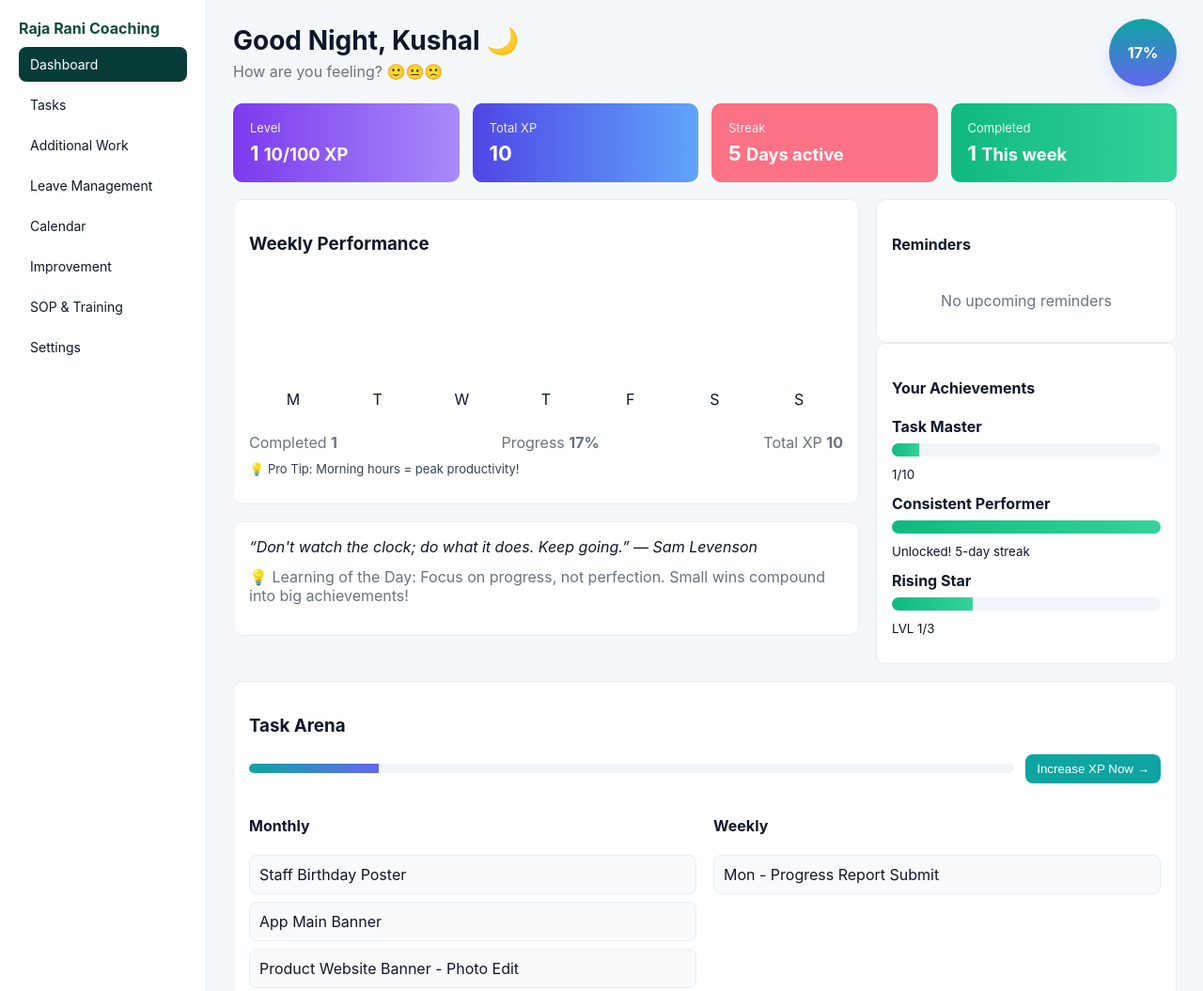
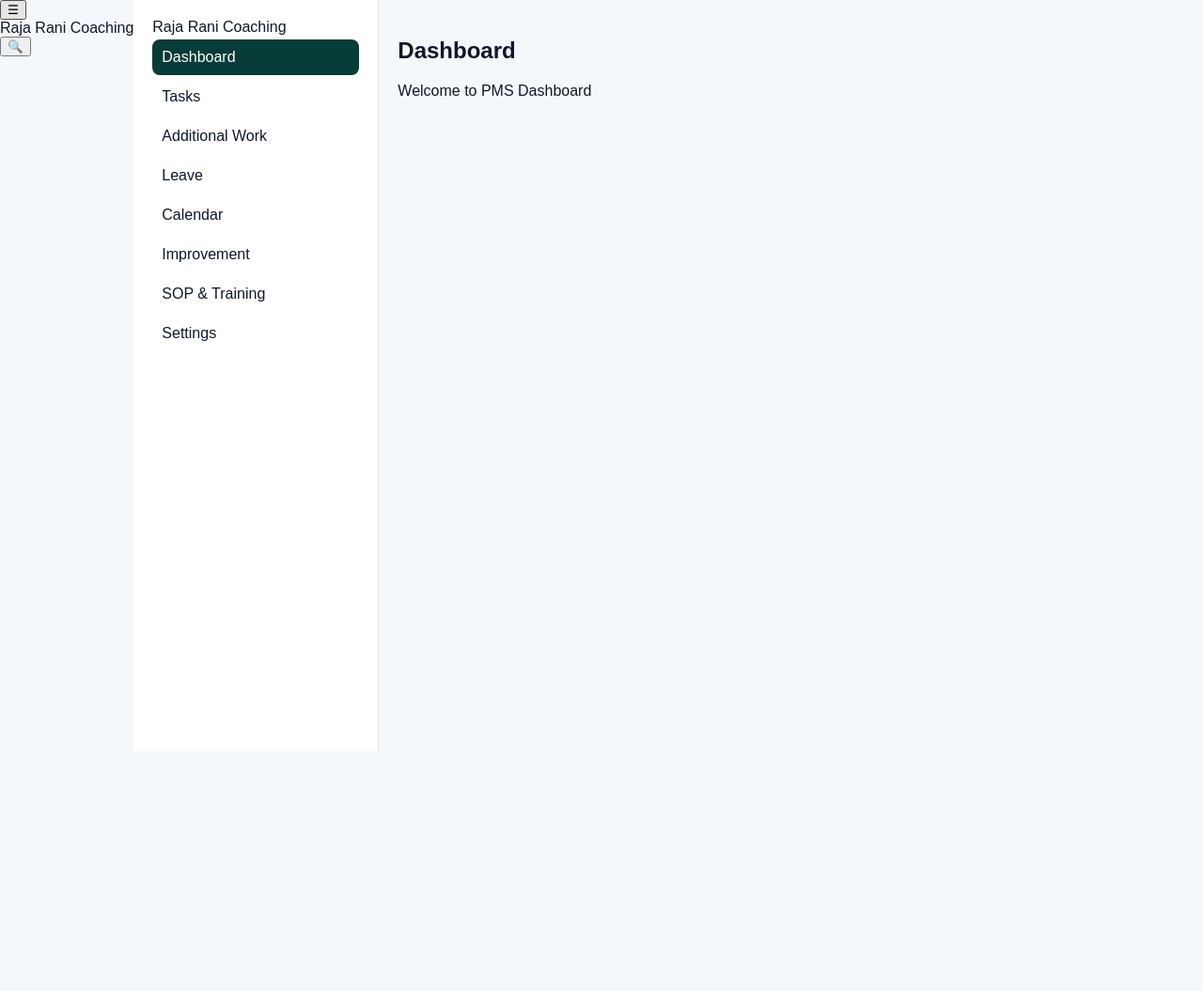
Before and after one commit to KushalH721/P, a plain HTML site: page index.html in a window 1280 px wide. Shown: the top 1055 px of the page at 94% size. After the commit the page ends 800 px from the top, so only its background shows below. Drawn offline with Linux system fonts and the light colour scheme.

Commit message:
Add files via upload

```diff
--- a/index.html
+++ b/index.html
@@ -3,134 +3,117 @@
 <head>
   <meta charset="utf-8" />
   <meta name="viewport" content="width=device-width,initial-scale=1" />
-  <title>PMS - Performance Management System (Demo)</title>
+  <title>PMS - Advanced Demo</title>
   <link rel="stylesheet" href="styles.css" />
 </head>
 <body>
-  <aside class="sidebar">
+  <header class="mobile-header">
+    <button id="menuToggle" class="hamburger">☰</button>
+    <div class="brand">Raja Rani Coaching</div>
+    <div class="mobile-actions"><button>🔍</button></div>
+  </header>
+
+  <aside class="sidebar" id="sidebar">
     <div class="brand">Raja Rani Coaching</div>
     <nav>
-      <a class="active">Dashboard</a>
-      <a>Tasks</a>
-      <a>Additional Work</a>
-      <a>Leave Management</a>
-      <a>Calendar</a>
-      <a>Improvement</a>
-      <a>SOP & Training</a>
-      <a>Settings</a>
+      <a class="navlink active" data-target="dashboard">Dashboard</a>
+      <a class="navlink" data-target="tasks">Tasks</a>
+      <a class="navlink" data-target="additional">Additional Work</a>
+      <a class="navlink" data-target="leave">Leave</a>
+      <a class="navlink" data-target="calendar">Calendar</a>
+      <a class="navlink" data-target="improvement">Improvement</a>
+      <a class="navlink" data-target="sop">SOP & Training</a>
+      <a class="navlink" data-target="settings">Settings</a>
     </nav>
   </aside>
 
   <main class="main">
-    <header class="topbar">
-      <div class="greeting">
-        <h1>Good Night, Kushal 🌙</h1>
-        <div class="mood">How are you feeling? <span>🙂</span><span>😐</span><span>🙁</span></div>
-      </div>
-      <div class="energy">
-        <div class="energy-circle"><span id="energyValue">17%</span></div>
-      </div>
-    </header>
-
-    <section class="kpis">
-      <div class="card purple">
-        <div class="card-title">Level</div>
-        <div class="card-value">1 <small>10/100 XP</small></div>
-      </div>
-      <div class="card blue">
-        <div class="card-title">Total XP</div>
-        <div class="card-value">10</div>
-      </div>
-      <div class="card pink">
-        <div class="card-title">Streak</div>
-        <div class="card-value">5 <small>Days active</small></div>
-      </div>
-      <div class="card green">
-        <div class="card-title">Completed</div>
-        <div class="card-value">1 <small>This week</small></div>
-      </div>
+    <section id="dashboard" class="page visible">
+      <h1>Dashboard</h1>
+      <p>Welcome to PMS Dashboard</p>
     </section>
 
-    <section class="content-grid">
-      <section class="left">
-        <div class="panel performance">
-          <h3>Weekly Performance</h3>
-          <div class="bars">
-            <div class="bar"><div style="height:5%"></div><span>M</span></div>
-            <div class="bar"><div style="height:5%"></div><span>T</span></div>
-            <div class="bar"><div style="height:5%"></div><span>W</span></div>
-            <div class="bar"><div style="height:5%"></div><span>T</span></div>
-            <div class="bar"><div style="height:10%"></div><span>F</span></div>
-            <div class="bar"><div style="height:55%"></div><span>S</span></div>
-            <div class="bar"><div style="height:5%"></div><span>S</span></div>
+    <!-- TASKS -->
+    <section id="tasks" class="page">
+      <h2>My Assigned Tasks</h2>
+      <div class="kanban">
+        <div class="kanban-column pending">
+          <h4>Pending</h4>
+          <div class="kanban-body">
+            <div class="task-item" data-title="Poster Design" data-desc="Create a birthday poster." data-status="Pending">
+              Poster Design
+            </div>
           </div>
-          <div class="perf-meta">
-            <div>Completed <strong>1</strong></div>
-            <div>Progress <strong>17%</strong></div>
-            <div>Total XP <strong>10</strong></div>
-          </div>
-          <p class="protip">💡 Pro Tip: Morning hours = peak productivity!</p>
         </div>
 
-        <div class="panel quote">
-          <blockquote>“Don't watch the clock; do what it does. Keep going.” — Sam Levenson</blockquote>
-          <p class="learning">💡 Learning of the Day: Focus on progress, not perfection. Small wins compound into big achievements!</p>
+        <div class="kanban-column progress">
+          <h4>In Progress</h4>
+          <div class="kanban-body">
+            <div class="task-item" data-title="App Banner" data-desc="Update home banner." data-status="In Progress">
+              App Banner
+            </div>
+          </div>
         </div>
 
-      </section>
-
-      <aside class="right">
-        <div class="panel reminders">
-          <h4>Reminders</h4>
-          <div class="empty">No upcoming reminders</div>
-        </div>
-
-        <div class="panel achievements">
-          <h4>Your Achievements</h4>
-          <div class="achievement">
-            <div class="ach-title">Task Master</div>
-            <div class="ach-bar"><div style="width:10%"></div></div>
-            <small>1/10</small>
+        <div class="kanban-column review">
+          <h4>For Review</h4>
+          <div class="kanban-body">
+            <div class="task-item" data-title="Photo Editing" data-desc="Edit 20 product photos." data-status="For Review">
+              Photo Editing
+            </div>
           </div>
-          <div class="achievement unlocked">
-            <div class="ach-title">Consistent Performer</div>
-            <div class="ach-bar"><div style="width:100%"></div></div>
-            <small>Unlocked! 5-day streak</small>
-          </div>
-          <div class="achievement">
-            <div class="ach-title">Rising Star</div>
-            <div class="ach-bar"><div style="width:30%"></div></div>
-            <small>LVL 1/3</small>
-          </div>
-        </div>
-      </aside>
-    </section>
-
-    <section class="tasks-panel panel">
-      <h3>Task Arena</h3>
-      <div class="task-controls">
-        <div class="progressbar"><div style="width:17%"></div></div>
-        <button id="increaseXP">Increase XP Now →</button>
-      </div>
-
-      <div class="task-columns">
-        <div class="col">
-          <h4>Monthly</h4>
-          <div class="task">Staff Birthday Poster</div>
-          <div class="task">App Main Banner</div>
-          <div class="task">Product Website Banner - Photo Edit</div>
-          <div class="task">NAS Management</div>
-        </div>
-        <div class="col">
-          <h4>Weekly</h4>
-          <div class="task">Mon - Progress Report Submit</div>
         </div>
       </div>
     </section>
 
-    <footer class="footer">© Raja Rani Coaching — PMS Demo</footer>
+    <!-- ADDITIONAL WORK -->
+    <section id="additional" class="page">
+      <h2>Additional Work</h2>
+      <button class="btn primary" id="btnOpenWorkModal">Log Work</button>
+
+      <div class="work-empty">
+        <p>No work logged yet</p>
+      </div>
+    </section>
+
+    <section id="leave" class="page"><h2>Leave Management</h2></section>
+    <section id="calendar" class="page"><h2>Calendar</h2></section>
+    <section id="improvement" class="page"><h2>Improvement</h2></section>
+    <section id="sop" class="page"><h2>SOP</h2></section>
+    <section id="settings" class="page"><h2>Settings</h2></section>
   </main>
 
-<script src="script.js"></script>
+  <!-- TASK DETAILS MODAL -->
+  <div class="modal-overlay" id="taskModal">
+    <div class="modal">
+      <h3 id="taskTitle"></h3>
+      <p id="taskDesc"></p>
+      <p><strong>Status:</strong> <span id="taskStatus"></span></p>
+      <button class="btn" id="closeTaskModal">Close</button>
+    </div>
+  </div>
+
+  <!-- WORK LOG MODAL -->
+  <div class="modal-overlay" id="workModal">
+    <div class="modal">
+      <h3>Log Additional Work</h3>
+      <label>Title</label>
+      <input type="text" id="workTitle" />
+
+      <label>Description</label>
+      <textarea id="workDesc"></textarea>
+
+      <label>Duration</label>
+      <input type="number" id="workHours" placeholder="Hours" />
+
+      <label>Assigned By</label>
+      <input type="text" id="workAssigned" placeholder="Name" />
+
+      <button class="btn primary" id="saveWork">Save Work</button>
+      <button class="btn" id="closeWorkModal">Cancel</button>
+    </div>
+  </div>
+
+  <script src="script.js"></script>
 </body>
 </html>
--- a/styles.css
+++ b/styles.css
@@ -1,81 +1,30 @@
-:root{
-  --bg:#f5f8fb;
-  --card:#fff;
-  --muted:#6b7280;
-  --accent:#6b21a8;
+body{margin:0;font-family:Arial;background:#f5f8fb;color:#0f172a;display:flex;height:100vh;overflow:hidden}
+.sidebar{width:220px;background:#fff;border-right:1px solid #e1e4e8;padding:20px;overflow-y:auto}
+.sidebar .navlink{display:block;padding:10px;border-radius:8px;cursor:pointer;margin:4px 0}
+.sidebar .navlink.active{background:#083c38;color:#fff}
+.main{flex:1;overflow:auto;padding:20px}
+.page{display:none;animation:fade .25s ease}
+.page.visible{display:block}
+
+@keyframes fade{from{opacity:0;transform:translateY(6px)}to{opacity:1;transform:translateY(0)}}
+
+/* Modal */
+.modal-overlay{position:fixed;top:0;left:0;right:0;bottom:0;background:rgba(0,0,0,.5);display:none;align-items:center;justify-content:center}
+.modal-overlay.active{display:flex}
+.modal{background:#fff;padding:20px;border-radius:10px;width:320px;animation:pop .25s ease}
+@keyframes pop{from{opacity:0;transform:scale(.9)}to{opacity:1;transform:scale(1)}}
+
+.btn{padding:8px 12px;border-radius:6px;border:1px solid #ccc;background:#fff;cursor:pointer}
+.btn.primary{background:#083c38;color:#fff;border:none}
+
+.kanban{display:flex;gap:12px}
+.kanban-column{background:#fff;border:1px solid #eaeaea;border-radius:8px;padding:10px;flex:1}
+.task-item{background:#f8fafc;padding:10px;border-radius:6px;margin-bottom:8px;border:1px solid #ddd;cursor:pointer}
+
+/* Mobile */
+@media(max-width:900px){
+  .sidebar{position:fixed;left:-260px;top:0;height:100%;transition:left .2s ease;z-index:50}
+  .sidebar.open{left:0}
+  .mobile-header{display:flex;align-items:center;gap:12px;background:#fff;border-bottom:1px solid #ddd;padding:10px}
+  body{overflow-x:hidden}
 }
-*{box-sizing:border-box}
-body{
-  margin:0;
-  font-family:Inter,Segoe UI,Roboto,Arial,sans-serif;
-  background:var(--bg);
-  color:#0f172a;
-  display:flex;
-  min-height:100vh;
-}
-.sidebar{
-  width:220px;
-  background:#ffffff;
-  border-right:1px solid #e6eef6;
-  padding:20px;
-}
-.brand{font-weight:700;color:#0f4c3f;margin-bottom:10px}
-.sidebar nav a{
-  display:block;padding:10px 12px;border-radius:8px;color:#0f172a;text-decoration:none;margin:6px 0;font-size:14px;
-}
-.sidebar nav a.active{background:#083c38;color:#fff}
-.main{
-  flex:1;padding:20px 28px;overflow:auto;
-}
-.topbar{display:flex;justify-content:space-between;align-items:center;margin-bottom:18px}
-.greeting h1{margin:0;font-size:28px}
-.mood{color:var(--muted);margin-top:6px}
-.energy-circle{
-  width:72px;height:72px;border-radius:50%;background:linear-gradient(180deg,#0ea5a0,#6366f1);display:flex;align-items:center;justify-content:center;color:#fff;font-weight:700;
-  box-shadow:0 6px 18px rgba(99,102,241,0.15);
-}
-.kpis{display:flex;gap:14px;margin-bottom:18px}
-.card{flex:1;padding:18px;border-radius:10px;color:#fff;position:relative}
-.card .card-title{opacity:0.9;font-size:13px}
-.card .card-value{font-size:22px;font-weight:700;margin-top:6px}
-.purple{background:linear-gradient(90deg,#7c3aed,#a78bfa)}
-.blue{background:linear-gradient(90deg,#4f46e5,#60a5fa)}
-.pink{background:linear-gradient(90deg,#fb7185,#fb7185)}
-.green{background:linear-gradient(90deg,#10b981,#34d399)}
-
-.content-grid{display:flex;gap:18px}
-.left{flex:2;display:flex;flex-direction:column;gap:18px}
-.right{width:320px}
-.panel{background:var(--card);padding:16px;border-radius:10px;border:1px solid #e6eef6}
-.performance .bars{display:flex;gap:8px;align-items:end;height:160px;padding:14px 6px}
-.performance .bar{flex:1;text-align:center}
-.performance .bar div{background:linear-gradient(180deg,#60a5fa,#7dd3fc);border-radius:6px;width:100%}
-.perf-meta{display:flex;justify-content:space-between;color:var(--muted);margin-top:12px}
-.protip{margin-top:10px;color:#374151;font-size:13px}
-
-.quote blockquote{margin:0;font-size:16px;font-style:italic;color:#0f172a}
-.learning{margin-top:12px;color:var(--muted)}
-
-.reminders .empty{color:var(--muted);padding:18px;text-align:center}
-.achievements .achievement{margin-bottom:12px}
-.ach-title{font-weight:700}
-.ach-bar{background:#f1f5f9;border-radius:8px;height:14px;overflow:hidden;margin:8px 0}
-.ach-bar div{height:100%;background:linear-gradient(90deg,#10b981,#34d399)}
-
-.tasks-panel{margin-top:18px}
-.task-controls{display:flex;justify-content:space-between;align-items:center}
-.progressbar{flex:1;height:10px;background:#f1f5f9;border-radius:999px;margin-right:12px;overflow:hidden}
-.progressbar div{height:100%;background:linear-gradient(90deg,#0ea5a0,#6366f1)}
-#increaseXP{background:#0ea5a0;color:#fff;padding:8px 12px;border-radius:8px;border:none;cursor:pointer}
-
-.task-columns{display:flex;gap:18px;margin-top:14px}
-.col{flex:1}
-.task{background:#f8fafc;padding:10px;border-radius:8px;margin-bottom:8px;border:1px solid #e6eef6}
-
-.footer{margin-top:18px;color:var(--muted);text-align:center;font-size:13px}
-@media(max-width:900px){
-  .sidebar{display:none}
-  .content-grid{flex-direction:column}
-  .right{width:auto}
-  .kpis{flex-direction:column}
-}
```
Also changed, not shown: script.js (+39 -11 lines).
